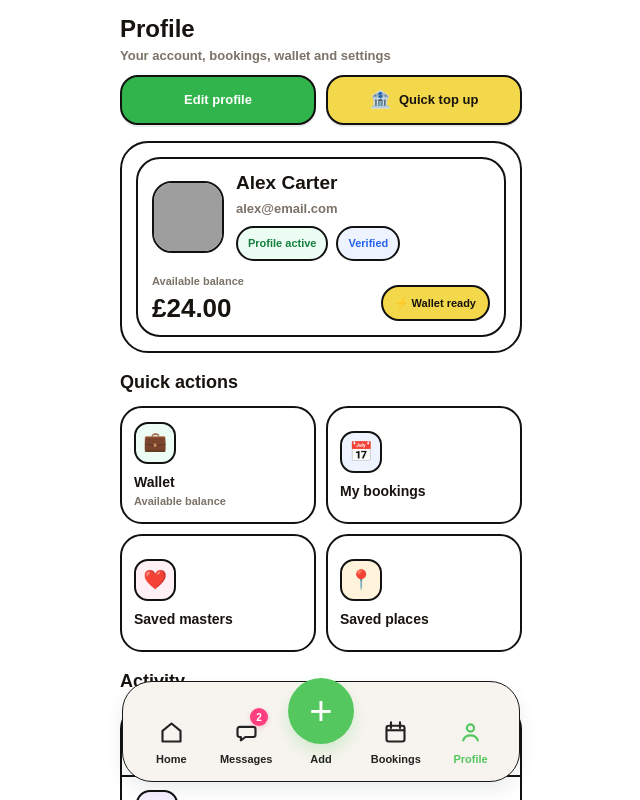
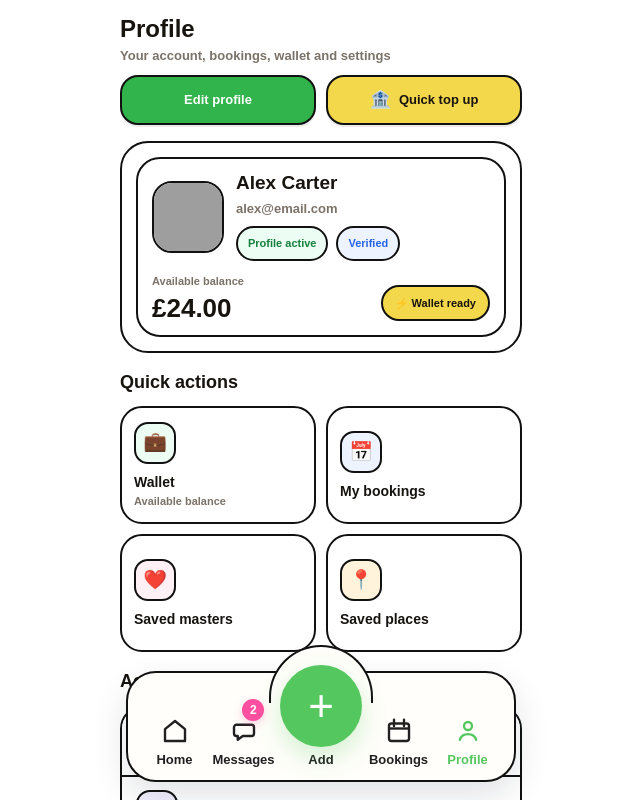
Before and after one commit to bellasalon4u-source/mapbookapp, a Next.js app: page /profile in a window 1280 px wide. Shown: the top 800 px of the page, without its empty margins (319-959 px from the left). Built offline with nearby package versions, Linux system fonts and the light colour scheme; grey boxes are pictures that could not be loaded.

Commit message:
Update bottom nav style and add menu

```diff
--- a/components/common/BottomNav.tsx
+++ b/components/common/BottomNav.tsx
@@ -8,19 +8,31 @@ type BottomNavProps = {
 };
 
 type NavItem = {
-  key: 'home' | 'messages' | 'add' | 'bookings' | 'profile';
+  key: 'home' | 'bookings' | 'add' | 'messages' | 'profile';
   label: string;
   href: string;
-  accent?: boolean;
   badge?: number;
 };
 
 function HomeIcon({ active }: { active: boolean }) {
   return (
-    <svg width="27" height="27" viewBox="0 0 24 24" fill="none">
+    <svg width="30" height="30" viewBox="0 0 24 24" fill="none">
       <path
         d="M4 10.5L12 4L20 10.5V20H4V10.5Z"
-        stroke={active ? '#55c75f' : '#222222'}
+        stroke={active ? '#55c75f' : '#202020'}
+        strokeWidth="1.9"
+        strokeLinejoin="round"
+      />
+    </svg>
+  );
+}
+
+function MessageIcon({ active }: { active: boolean }) {
+  return (
+    <svg width="30" height="30" viewBox="0 0 24 24" fill="none">
+      <path
+        d="M6 7H18C19.1046 7 20 7.89543 20 9V14C20 15.1046 19.1046 16 18 16H11L7 19V16H6C4.89543 16 4 15.1046 4 14V9C4 7.89543 4.89543 7 6 7Z"
+        stroke={active ? '#55c75f' : '#202020'}
         strokeWidth="1.9"
         strokeLinejoin="round"
       />
@@ -30,31 +42,32 @@ function HomeIcon({ active }: { active: boolean }) {
 
 function CalendarIcon({ active }: { active: boolean }) {
   return (
-    <svg width="27" height="27" viewBox="0 0 24 24" fill="none">
+    <svg width="30" height="30" viewBox="0 0 24 24" fill="none">
       <rect
         x="4"
         y="6"
         width="16"
         height="14"
         rx="2"
-        stroke={active ? '#55c75f' : '#222222'}
+        stroke={active ? '#55c75f' : '#202020'}
         strokeWidth="1.9"
       />
-      <path d="M8 3V8" stroke={active ? '#55c75f' : '#222222'} strokeWidth="1.9" strokeLinecap="round" />
-      <path d="M16 3V8" stroke={active ? '#55c75f' : '#222222'} strokeWidth="1.9" strokeLinecap="round" />
-      <path d="M4 10H20" stroke={active ? '#55c75f' : '#222222'} strokeWidth="1.9" />
-    </svg>
-  );
-}
-
-function MessageIcon({ active }: { active: boolean }) {
-  return (
-    <svg width="27" height="27" viewBox="0 0 24 24" fill="none">
       <path
-        d="M6 7H18C19.1046 7 20 7.89543 20 9V14C20 15.1046 19.1046 16 18 16H11L7 19V16H6C4.89543 16 4 15.1046 4 14V9C4 7.89543 4.89543 7 6 7Z"
-        stroke={active ? '#55c75f' : '#222222'}
+        d="M8 3V8"
+        stroke={active ? '#55c75f' : '#202020'}
         strokeWidth="1.9"
-        strokeLinejoin="round"
+        strokeLinecap="round"
+      />
+      <path
+        d="M16 3V8"
+        stroke={active ? '#55c75f' : '#202020'}
+        strokeWidth="1.9"
+        strokeLinecap="round"
+      />
+      <path
+        d="M4 10H20"
+        stroke={active ? '#55c75f' : '#202020'}
+        strokeWidth="1.9"
       />
     </svg>
   );
@@ -62,11 +75,17 @@ function MessageIcon({ active }: { active: boolean }) {
 
 function ProfileIcon({ active }: { active: boolean }) {
   return (
-    <svg width="27" height="27" viewBox="0 0 24 24" fill="none">
-      <circle cx="12" cy="8" r="3.2" stroke={active ? '#55c75f' : '#222222'} strokeWidth="1.9" />
+    <svg width="30" height="30" viewBox="0 0 24 24" fill="none">
+      <circle
+        cx="12"
+        cy="8"
+        r="3.2"
+        stroke={active ? '#55c75f' : '#202020'}
+        strokeWidth="1.9"
+      />
       <path
         d="M5.5 19C6.5 15.8 8.8 14.5 12 14.5C15.2 14.5 17.5 15.8 18.5 19"
-        stroke={active ? '#55c75f' : '#222222'}
+        stroke={active ? '#55c75f' : '#202020'}
         strokeWidth="1.9"
         strokeLinecap="round"
       />
@@ -74,10 +93,10 @@ function ProfileIcon({ active }: { active: boolean }) {
   );
 }
 
-const items: NavItem[] = [
+const navItems: NavItem[] = [
   { key: 'home', label: 'Home', href: '/' },
   { key: 'messages', label: 'Messages', href: '/messages', badge: 2 },
-  { key: 'add', label: 'Add', href: '#', accent: true },
+  { key: 'add', label: 'Add', href: '/profile/promotions/new' },
   { key: 'bookings', label: 'Bookings', href: '/bookings' },
   { key: 'profile', label: 'Profile', href: '/account' },
 ];
@@ -92,100 +111,230 @@ export default function BottomNav({ active: activeProp }: BottomNavProps) {
 
     if (href === '/') return pathname === '/';
     if (href === '/account') return pathname === '/account' || pathname?.startsWith('/profile');
+    if (key === 'add') return pathname?.startsWith('/profile/promotions/new') || pathname?.startsWith('/add');
     return pathname?.startsWith(href);
   };
 
-  const openRoute = (href: string) => {
+  const handleNavClick = (item: NavItem) => {
+    if (item.key === 'add') {
+      setAddMenuOpen(true);
+      return;
+    }
+
+    router.push(item.href);
+  };
+
+  const handleCreateAd = () => {
     setAddMenuOpen(false);
-    router.push(href);
+    router.push('/profile/promotions/new');
+  };
+
+  const handleCreateService = () => {
+    setAddMenuOpen(false);
+    router.push('/add');
+  };
+
+  const handleCreateDeal = () => {
+    setAddMenuOpen(false);
+    router.push('/profile/deals/new');
   };
 
   return (
     <>
+      {addMenuOpen ? (
+        <div
+          onClick={() => setAddMenuOpen(false)}
+          style={{
+            position: 'fixed',
+            inset: 0,
+            background: 'rgba(17,17,17,0.42)',
+            zIndex: 1190,
+            display: 'flex',
+            alignItems: 'flex-end',
+            justifyContent: 'center',
+            padding: '0 26px 158px',
+            boxSizing: 'border-box',
+          }}
+        >
+          <div
+            onClick={(event) => event.stopPropagation()}
+            style={{
+              width: '100%',
+              maxWidth: 390,
+              background: '#ffffff',
+              border: '3px solid #111111',
+              borderRadius: 28,
+              overflow: 'hidden',
+              boxShadow: '0 20px 44px rgba(0,0,0,0.22)',
+            }}
+          >
+            <div
+              style={{
+                display: 'grid',
+                gridTemplateColumns: '1fr 1fr 1fr',
+                borderBottom: '3px solid #111111',
+              }}
+            >
+              <button
+                type="button"
+                onClick={handleCreateAd}
+                style={{
+                  minHeight: 128,
+                  border: 'none',
+                  borderRight: '3px solid #111111',
+                  background: '#ffe44d',
+                  color: '#17130f',
+                  fontSize: 18,
+                  fontWeight: 900,
+                  cursor: 'pointer',
+                  display: 'flex',
+                  flexDirection: 'column',
+                  alignItems: 'center',
+                  justifyContent: 'center',
+                  gap: 12,
+                }}
+              >
+                <span style={{ fontSize: 34 }}>📣</span>
+                <span>Реклама</span>
+              </button>
+
+              <button
+                type="button"
+                onClick={handleCreateService}
+                style={{
+                  minHeight: 128,
+                  border: 'none',
+                  borderRight: '3px solid #111111',
+                  background: '#41c83f',
+                  color: '#ffffff',
+                  fontSize: 18,
+                  fontWeight: 900,
+                  cursor: 'pointer',
+                  display: 'flex',
+                  flexDirection: 'column',
+                  alignItems: 'center',
+                  justifyContent: 'center',
+                  gap: 12,
+                }}
+              >
+                <span style={{ fontSize: 40, lineHeight: 1 }}>+</span>
+                <span>Услуга</span>
+              </button>
+
+              <button
+                type="button"
+                onClick={handleCreateDeal}
+                style={{
+                  minHeight: 128,
+                  border: 'none',
+                  background: '#ff4b52',
+                  color: '#ffffff',
+                  fontSize: 18,
+                  fontWeight: 900,
+                  cursor: 'pointer',
+                  position: 'relative',
+                  display: 'flex',
+                  flexDirection: 'column',
+                  alignItems: 'center',
+                  justifyContent: 'center',
+                  gap: 12,
+                }}
+              >
+                <span
+                  style={{
+                    position: 'absolute',
+                    top: 16,
+                    right: 16,
+                    minWidth: 48,
+                    height: 34,
+                    borderRadius: 999,
+                    border: '3px solid #111111',
+                    background: '#ffffff',
+                    color: '#ff4b52',
+                    display: 'flex',
+                    alignItems: 'center',
+                    justifyContent: 'center',
+                    fontSize: 16,
+                    fontWeight: 900,
+                  }}
+                >
+                  £1
+                </span>
+                <span style={{ fontSize: 42, lineHeight: 1 }}>%</span>
+                <span>Скидка</span>
+              </button>
+            </div>
+
+            <button
+              type="button"
+              onClick={() => setAddMenuOpen(false)}
+              style={{
+                width: '100%',
+                minHeight: 64,
+                border: 'none',
+                background: '#ffffff',
+                color: '#17130f',
+                fontSize: 20,
+                fontWeight: 900,
+                cursor: 'pointer',
+              }}
+            >
+              × Закрыть
+            </button>
+          </div>
+        </div>
+      ) : null}
+
       <div
         style={{
           position: 'fixed',
           left: '50%',
-          bottom: 18,
+          bottom: 'calc(18px + env(safe-area-inset-bottom))',
           transform: 'translateX(-50%)',
-          width: 'calc(100% - 34px)',
-          maxWidth: 398,
+          width: 'calc(100% - 38px)',
+          maxWidth: 390,
           zIndex: 1200,
         }}
       >
         <div
           style={{
-            background: '#f7f4ef',
-            border: '1.6px solid #171717',
+            position: 'relative',
+            background: '#fffefa',
+            border: '2px solid #111111',
             borderRadius: 30,
-            boxShadow: '0 8px 18px rgba(15,23,42,0.08)',
-            padding: '11px 12px 14px',
+            boxShadow: '0 14px 34px rgba(15,23,42,0.12)',
+            padding: '15px 14px 13px',
             display: 'grid',
             gridTemplateColumns: 'repeat(5, 1fr)',
             alignItems: 'end',
-            gap: 2,
-          }}
-        >
-          {items.map((item) => {
-            const isActive = getIsActive(item.key, item.href);
-
-            if (item.accent) {
-              return (
-                <button
-                  key={item.key}
-                  type="button"
-                  onClick={() => setAddMenuOpen(true)}
-                  style={{
-                    border: 'none',
-                    background: 'transparent',
-                    padding: 0,
-                    cursor: 'pointer',
-                    display: 'flex',
-                    flexDirection: 'column',
-                    alignItems: 'center',
-                    justifyContent: 'flex-end',
             gap: 4,
           }}
         >
-                  <span
+          <div
             style={{
-                      width: 66,
-                      height: 66,
-                      borderRadius: '50%',
-                      background: '#55c75f',
-                      color: '#ffffff',
-                      display: 'inline-flex',
-                      alignItems: 'center',
-                      justifyContent: 'center',
-                      fontSize: 40,
-                      fontWeight: 500,
-                      lineHeight: 1,
-                      boxShadow: '0 8px 16px rgba(85,199,95,0.22)',
-                      transform: 'translateY(-15px)',
+              position: 'absolute',
+              left: '50%',
+              top: -28,
+              transform: 'translateX(-50%)',
+              width: 104,
+              height: 58,
+              background: '#fffefa',
+              border: '2px solid #111111',
+              borderBottom: 'none',
+              borderRadius: '80px 80px 0 0',
+              zIndex: 0,
             }}
-                  >
-                    +
-                  </span>
+          />
 
-                  <span
-                    style={{
-                      marginTop: -12,
-                      fontSize: 11,
-                      fontWeight: 800,
-                      color: '#202020',
-                    }}
-                  >
-                    {item.label}
-                  </span>
-                </button>
-              );
-            }
+          {navItems.map((item) => {
+            const isActive = getIsActive(item.key, item.href);
+            const isAdd = item.key === 'add';
 
             return (
               <button
                 key={item.key}
                 type="button"
-                onClick={() => router.push(item.href)}
+                onClick={() => handleNavClick(item)}
                 style={{
                   border: 'none',
                   background: 'transparent',
@@ -197,34 +346,64 @@ export default function BottomNav({ active: activeProp }: BottomNavProps) {
                   justifyContent: 'flex-end',
                   gap: 5,
                   position: 'relative',
-                  minHeight: 62,
+                  minHeight: 68,
+                  zIndex: 2,
                 }}
               >
-                <span style={{ display: 'inline-flex', alignItems: 'center', justifyContent: 'center' }}>
+                {isAdd ? (
+                  <span
+                    style={{
+                      width: 82,
+                      height: 82,
+                      borderRadius: '50%',
+                      background: '#55c75f',
+                      color: '#ffffff',
+                      display: 'inline-flex',
+                      alignItems: 'center',
+                      justifyContent: 'center',
+                      fontSize: 44,
+                      fontWeight: 500,
+                      lineHeight: 1,
+                      boxShadow: '0 10px 24px rgba(85,199,95,0.26)',
+                      transform: 'translateY(-23px)',
+                    }}
+                  >
+                    +
+                  </span>
+                ) : (
+                  <span
+                    style={{
+                      display: 'inline-flex',
+                      alignItems: 'center',
+                      justifyContent: 'center',
+                      height: 34,
+                    }}
+                  >
                     {item.key === 'home' && <HomeIcon active={isActive} />}
                     {item.key === 'messages' && <MessageIcon active={isActive} />}
                     {item.key === 'bookings' && <CalendarIcon active={isActive} />}
                     {item.key === 'profile' && <ProfileIcon active={isActive} />}
                   </span>
+                )}
 
                 {typeof item.badge === 'number' ? (
                   <span
                     style={{
                       position: 'absolute',
-                      top: 3,
-                      right: '20%',
-                      minWidth: 18,
-                      height: 18,
-                      padding: '0 5px',
+                      top: 0,
+                      right: '18%',
+                      minWidth: 22,
+                      height: 22,
+                      padding: '0 6px',
                       borderRadius: 999,
-                      background: '#ff3f7f',
+                      background: '#ff4fa0',
                       color: '#ffffff',
-                      fontSize: 10,
+                      fontSize: 12,
                       fontWeight: 900,
                       display: 'inline-flex',
                       alignItems: 'center',
                       justifyContent: 'center',
-                      boxShadow: '0 2px 5px rgba(255,63,127,0.24)',
+                      boxShadow: '0 3px 8px rgba(255,79,160,0.26)',
                     }}
                   >
                     {item.badge}
@@ -233,9 +412,11 @@ export default function BottomNav({ active: activeProp }: BottomNavProps) {
 
                 <span
                   style={{
-                    fontSize: 11,
-                    fontWeight: isActive ? 900 : 800,
-                    color: isActive ? '#55c75f' : '#222222',
+                    marginTop: isAdd ? -22 : 0,
+                    fontSize: 13,
+                    fontWeight: 900,
+                    color: isActive ? '#55c75f' : '#202020',
+                    lineHeight: 1.05,
                   }}
                 >
                   {item.label}
@@ -245,151 +426,6 @@ export default function BottomNav({ active: activeProp }: BottomNavProps) {
           })}
         </div>
       </div>
-
-      {addMenuOpen ? (
-        <div
-          onClick={() => setAddMenuOpen(false)}
-          style={{
-            position: 'fixed',
-            inset: 0,
-            background: 'rgba(17,17,17,0.28)',
-            zIndex: 2500,
-            display: 'flex',
-            alignItems: 'flex-end',
-            justifyContent: 'center',
-            padding: '0 14px calc(106px + env(safe-area-inset-bottom))',
-            boxSizing: 'border-box',
-          }}
-        >
-          <div
-            onClick={(e) => e.stopPropagation()}
-            style={{
-              width: '100%',
-              maxWidth: 398,
-              borderRadius: 28,
-              border: '2px solid #111111',
-              background: '#ffffff',
-              overflow: 'hidden',
-              boxShadow: '0 18px 40px rgba(0,0,0,0.24)',
-            }}
-          >
-            <div
-              style={{
-                display: 'grid',
-                gridTemplateColumns: '1fr 1fr 1fr',
-              }}
-            >
-              <button
-                type="button"
-                onClick={() => openRoute('/profile/promotions/new')}
-                style={{
-                  minHeight: 116,
-                  border: 'none',
-                  borderRight: '2px solid #111111',
-                  background: '#ffe44d',
-                  color: '#17130f',
-                  fontSize: 17,
-                  fontWeight: 900,
-                  cursor: 'pointer',
-                  display: 'flex',
-                  flexDirection: 'column',
-                  alignItems: 'center',
-                  justifyContent: 'center',
-                  gap: 8,
-                }}
-              >
-                <span style={{ fontSize: 34, lineHeight: 1 }}>📣</span>
-                <span>Реклама</span>
-              </button>
-
-              <button
-                type="button"
-                onClick={() => openRoute('/add')}
-                style={{
-                  minHeight: 116,
-                  border: 'none',
-                  borderRight: '2px solid #111111',
-                  background: '#45c63d',
-                  color: '#ffffff',
-                  fontSize: 17,
-                  fontWeight: 900,
-                  cursor: 'pointer',
-                  display: 'flex',
-                  flexDirection: 'column',
-                  alignItems: 'center',
-                  justifyContent: 'center',
-                  gap: 6,
-                }}
-              >
-                <span style={{ fontSize: 44, lineHeight: 0.9 }}>+</span>
-                <span>Услуга</span>
-              </button>
-
-              <button
-                type="button"
-                onClick={() => openRoute('/profile/deals/new')}
-                style={{
-                  minHeight: 116,
-                  border: 'none',
-                  background: '#ff4f55',
-                  color: '#ffffff',
-                  fontSize: 17,
-                  fontWeight: 900,
-                  cursor: 'pointer',
-                  position: 'relative',
-                  display: 'flex',
-                  flexDirection: 'column',
-                  alignItems: 'center',
-                  justifyContent: 'center',
-                  gap: 6,
-                }}
-              >
-                <span
-                  style={{
-                    position: 'absolute',
-                    top: 12,
-                    right: 10,
-                    height: 28,
-                    minWidth: 42,
-                    padding: '0 8px',
-                    borderRadius: 999,
-                    border: '2px solid #111111',
-                    background: '#ffffff',
-                    color: '#ff4f55',
-                    fontSize: 13,
-                    fontWeight: 900,
-                    display: 'inline-flex',
-                    alignItems: 'center',
-                    justifyContent: 'center',
-                  }}
-                >
-                  £1
-                </span>
-                <span style={{ fontSize: 42, lineHeight: 0.9 }}>%</span>
-                <span>Скидка</span>
-              </button>
-            </div>
-
-            <button
-              type="button"
-              onClick={() => setAddMenuOpen(false)}
-              style={{
-                width: '100%',
-                height: 62,
-                border: 'none',
-                borderTop: '2px solid #111111',
-                background: '#ffffff',
-                color: '#17130f',
-                fontSize: 18,
-                fontWeight: 900,
-                cursor: 'pointer',
-              }}
-            >
-              × Закрыть
-            </button>
-          </div>
-        </div>
-      ) : null}
     </>
   );
 }
```
Lines whose indentation alone changed are shown as unchanged.
